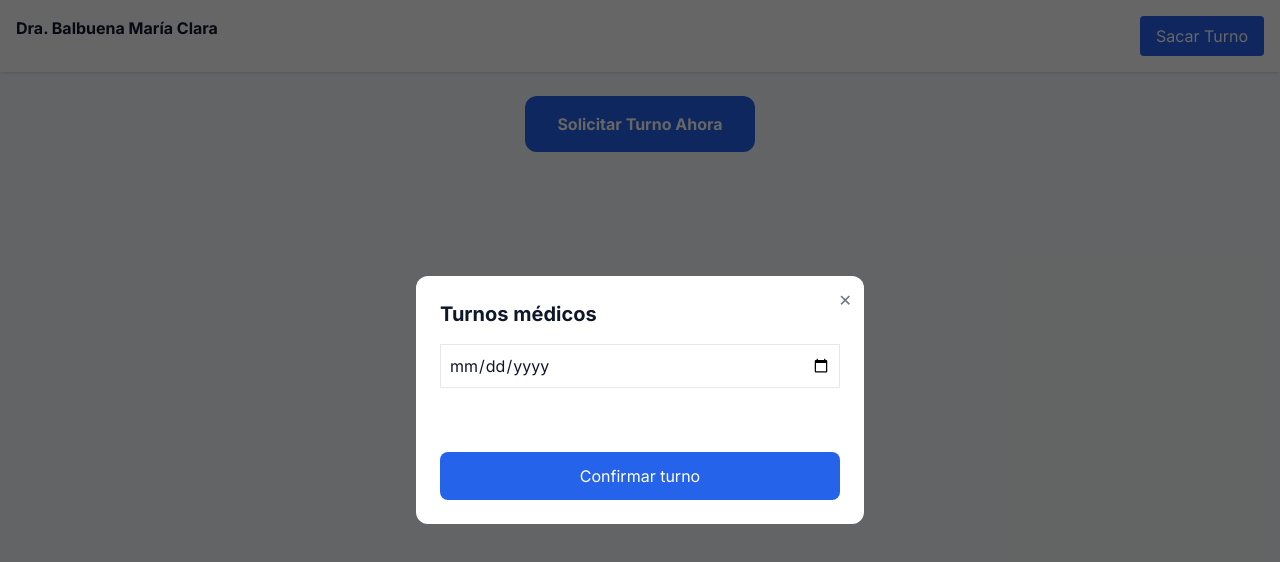
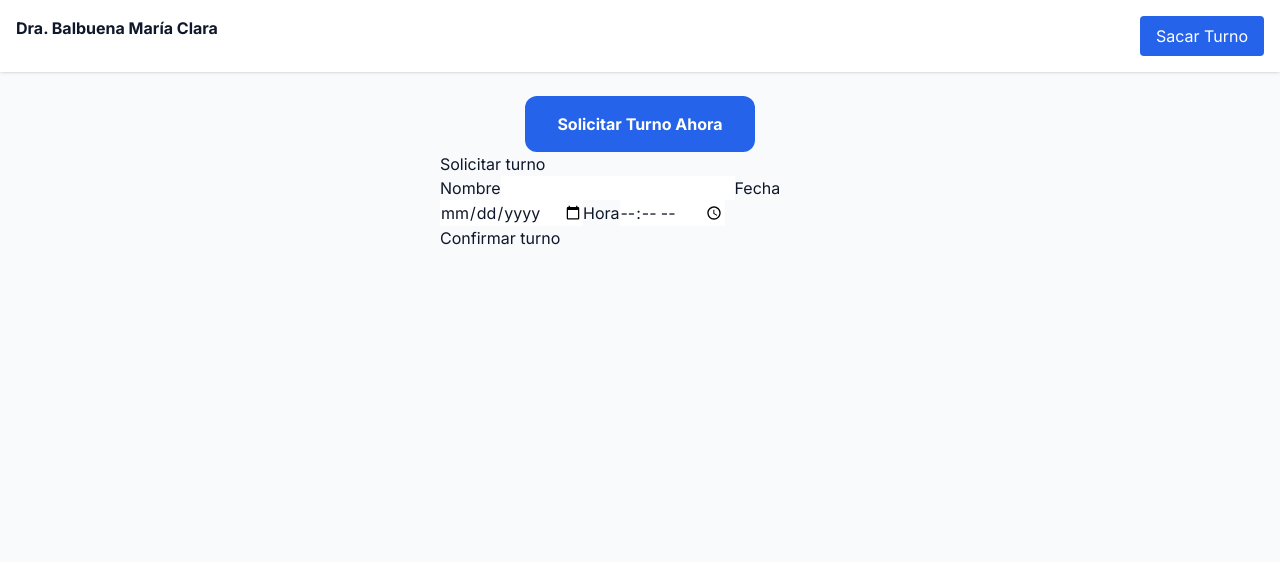
Before and after one commit to gunnerctes/PAG-CLARA-CON-TURNOS, a React (Vite) app: page / in a window 1280 px wide. Both pictures are taken after a click on the button "Sacar Turno". Shown: the top 562 px of the page. Built offline with nearby package versions, Linux system fonts and the light colour scheme.

Commit message:
Update Turnero.tsx

```diff
--- a/components/Turnero.tsx
+++ b/components/Turnero.tsx
@@ -1,129 +1,72 @@
-"use client";
+import { useState } from "react";
+import { crearTurno } from "../services/turnosApi";
 
-import { useEffect, useState } from "react";
+export default function Turnero() {
+  const [nombre, setNombre] = useState("");
+  const [fecha, setFecha] = useState("");
+  const [hora, setHora] = useState("");
+  const [estado, setEstado] = useState("idle"); // idle | loading | ok | error
+  const [mensaje, setMensaje] = useState("");
 
-const SCRIPT_URL =
-  "https://script.google.com/macros/s/AKfycbwOxVAgpILcNVpTiKEui4GB1OthNJaaYWeMSVIwQVPlL8gLqmqmoV14GFDfacZV9DOaAA/exec";
+  const handleSubmit = async (e) => {
+    e.preventDefault();
+    setEstado("loading");
+    setMensaje("");
 
-type Horario = {
-  hora: string;
-  disponible: boolean;
+    try {
+      await crearTurno({ nombre, fecha, hora });
+      setEstado("ok");
+      setMensaje("✅ Turno solicitado correctamente");
+      setNombre("");
+      setFecha("");
+      setHora("");
+    } catch (err) {
+      setEstado("error");
+      setMensaje(err.message || "❌ Error al solicitar turno");
+    }
   };
 
-type Props = {
-  onClose: () => void;
-  onSuccess: () => void;
-};
+  return (
+    <div style={{ maxWidth: 400, margin: "0 auto" }}>
+      <h2>Solicitar turno</h2>
 
-export default function Turnero({ onClose, onSuccess }: Props) {
-  const [fecha, setFecha] = useState("");
-  const [horarios, setHorarios] = useState<Horario[]>([]);
-  const [mensajeDia, setMensajeDia] = useState("");
-  const [horaSeleccionada, setHoraSeleccionada] = useState("");
-  const [loading, setLoading] = useState(false);
-  const [enviando, setEnviando] = useState(false);
+      <form onSubmit={handleSubmit}>
+        <label>
+          Nombre
+          <input
+            type="text"
+            value={nombre}
+            required
+            onChange={(e) => setNombre(e.target.value)}
+          />
+        </label>
 
-  useEffect(() => {
-    if (!fecha) return;
-
-    setLoading(true);
-    setHorarios([]);
-    setHoraSeleccionada("");
-    setMensajeDia("");
-
-    fetch(`${SCRIPT_URL}?action=horarios&fecha=${fecha}`)
-      .then(res => res.json())
-      .then(data => {
-        if (!data.diaValido) {
-          setMensajeDia(data.mensaje || "Día sin atención médica");
-        } else {
-          setHorarios(data.horarios || []);
-        }
-      })
-      .catch(() => {
-        setMensajeDia("Error al consultar horarios");
-      })
-      .finally(() => setLoading(false));
-  }, [fecha]);
-
-  function confirmarTurno() {
-    if (!fecha || !horaSeleccionada || mensajeDia) return;
-
-    setEnviando(true);
-
-    fetch(SCRIPT_URL, {
-      method: "POST",
-      headers: { "Content-Type": "application/json" },
-      body: JSON.stringify({
-        nombre: "Paciente prueba",
-        telefono: "000000000",
-        fechaISO: `${fecha}T${horaSeleccionada}:00` // 🔴 CLAVE
-      })
-    })
-      .then(res => res.json())
-      .then(data => {
-        if (data.ok) {
-          onSuccess();
-          onClose();
-        } else {
-          alert(data.mensaje || "No se pudo confirmar el turno");
-        }
-      })
-      .catch(() => alert("Error de servidor"))
-      .finally(() => setEnviando(false));
-  }
-
-  return (
-    <div className="fixed inset-0 bg-black/60 z-[9999] flex items-center justify-center">
-      <div className="bg-white rounded-xl p-6 w-full max-w-md relative">
-        <button
-          onClick={onClose}
-          className="absolute top-3 right-3 text-gray-500"
-        >
-          ✕
-        </button>
-
-        <h2 className="text-xl font-bold mb-4">Turnos médicos</h2>
-
+        <label>
+          Fecha
           <input
             type="date"
             value={fecha}
-          onChange={e => setFecha(e.target.value)}
-          className="border p-2 w-full mb-4"
+            required
+            onChange={(e) => setFecha(e.target.value)}
           />
+        </label>
 
-        {mensajeDia && <p className="text-red-600">{mensajeDia}</p>}
-        {loading && <p>Cargando horarios…</p>}
+        <label>
+          Hora
+          <input
+            type="time"
+            value={hora}
+            required
+            onChange={(e) => setHora(e.target.value)}
+          />
+        </label>
 
-        {!mensajeDia && (
-          <div className="flex flex-wrap gap-2 my-4">
-            {horarios.map(h => (
-              <button
-                key={h.hora}
-                disabled={!h.disponible}
-                onClick={() => setHoraSeleccionada(h.hora)}
-                className={`px-4 py-2 rounded ${
-                  !h.disponible
-                    ? "bg-gray-300 cursor-not-allowed"
-                    : h.hora === horaSeleccionada
-                    ? "bg-green-600 text-white"
-                    : "bg-gray-200"
-                }`}
-              >
-                {h.hora}
+        <button type="submit" disabled={estado === "loading"}>
+          {estado === "loading" ? "Enviando..." : "Confirmar turno"}
         </button>
-            ))}
-          </div>
-        )}
+      </form>
 
-        <button
-          onClick={confirmarTurno}
-          disabled={!horaSeleccionada || enviando}
-          className="bg-blue-600 text-white w-full py-3 rounded-lg mt-4"
-        >
-          {enviando ? "Confirmando…" : "Confirmar turno"}
-        </button>
-      </div>
+      {mensaje && <p>{mensaje}</p>}
     </div>
   );
 }
```
Lines whose indentation alone changed are shown as unchanged.
